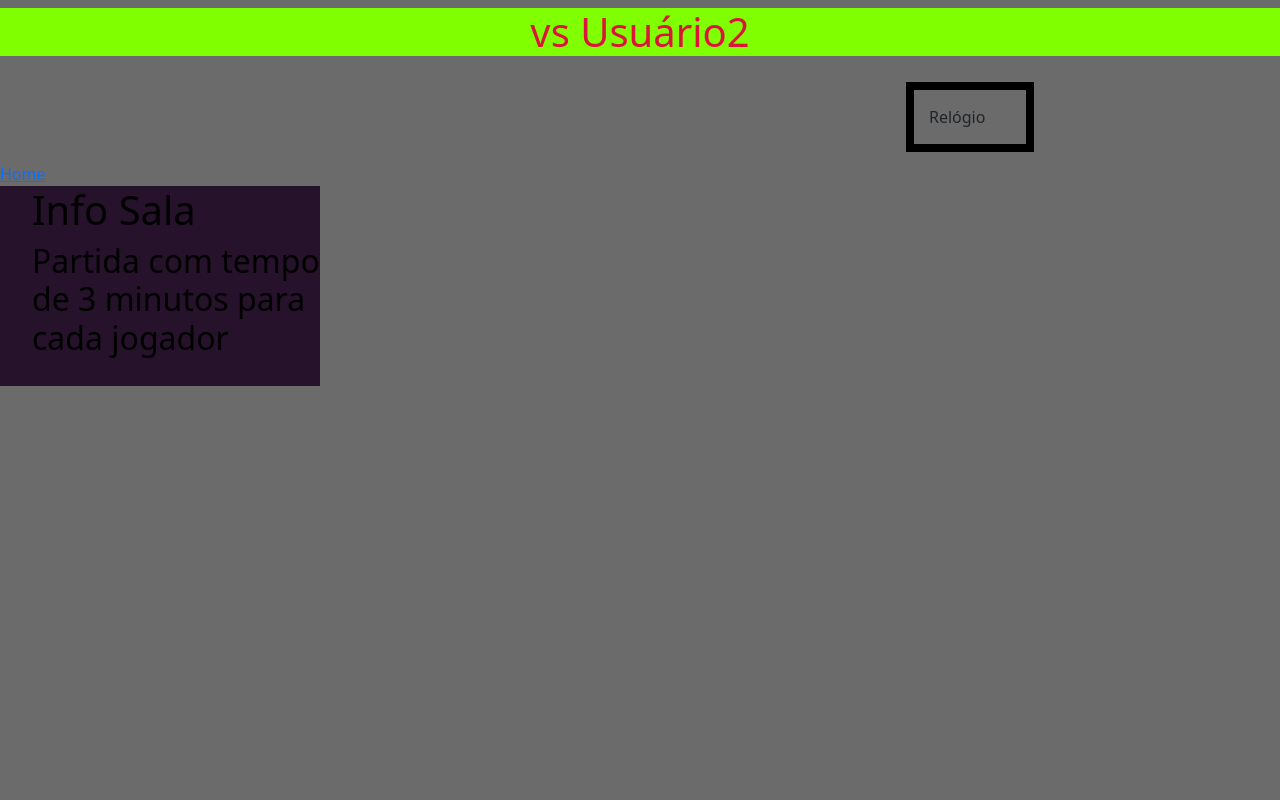
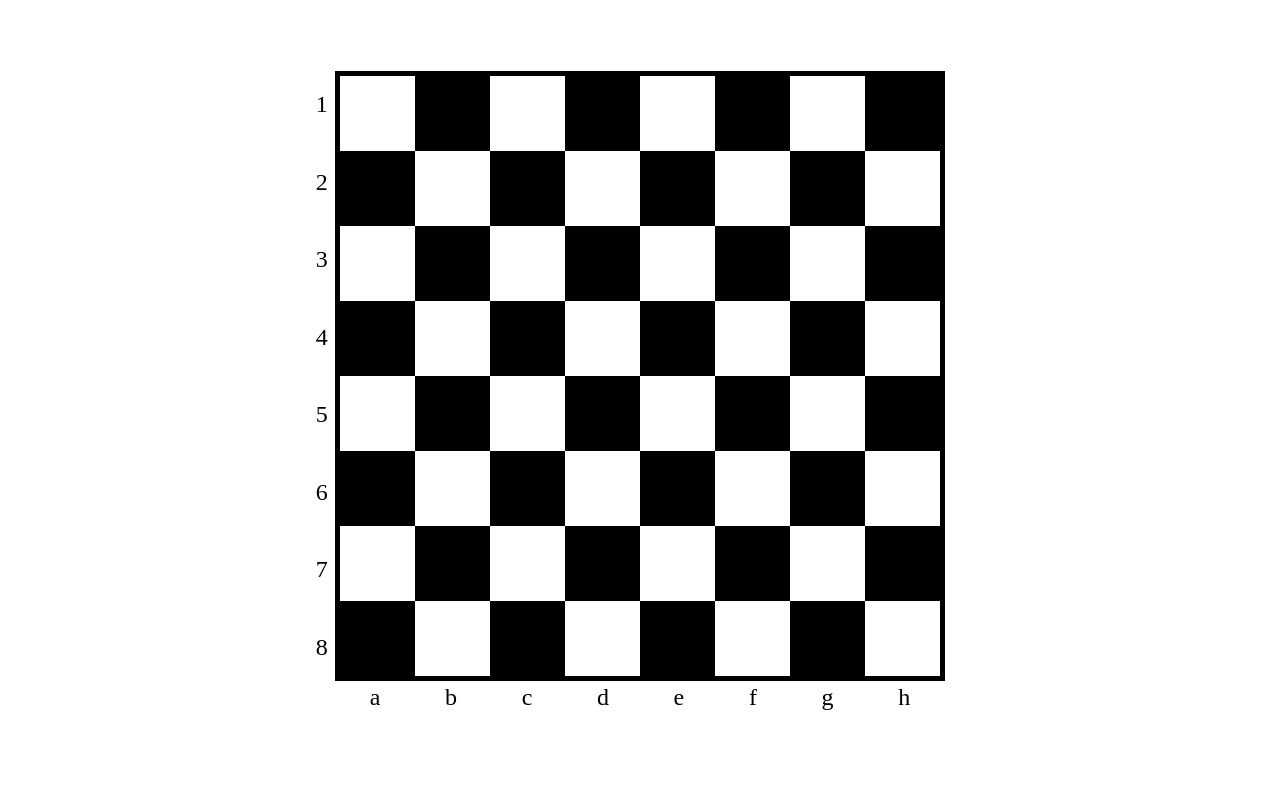
Before and after one commit to neilom18/g5-chess, a Django app: page /sala in a window 1280 px wide. Run offline with Django 3.2, Linux system fonts and the light colour scheme.

Commit message:
Adição do css do tabuleiro
Adicionei o css do tabuleiro e movi o index.html para a pasta templates e renomeei para tabuleiro.html. Movi o teste.js para static/js e renomeei para board.js

```diff
--- /dev/null
+++ b/projeto/main/static/css/styleboard.css
@@ -0,0 +1,75 @@
+*
+{
+    margin: 0;
+    padding: 0;
+    box-sizing: border-box;
+}
+
+body{
+    min-height: 100vh;
+}
+
+.upperdiv
+{
+    position: absolute;
+    top:47%;
+    left:50%;
+    transform: translate(-50%, -50%);
+    width: 670px;
+    height: 670px;
+    font-size: 1.5rem;
+}
+
+.board
+{
+    position: absolute;
+    display: grid;
+    grid-template-columns: repeat(8,1fr);
+    top: 47%;
+    left:50%;
+    transform: translate(-50%, -50%);
+    border: 5px solid black;
+    height: 610px;
+    width: 610px;
+}
+
+.square {
+    height: 75px;
+    width: 75px;
+}
+
+.black
+{
+    background: black;
+}
+
+.white
+{
+    background: white;
+}
+
+.numbers
+{
+    height: 100%;
+    width: 5%;
+    display: flex;
+    flex-direction: column;
+    justify-content: space-evenly;
+    left: 0;
+    top: 0;
+    text-align: center;
+}
+
+.letters
+{
+    position: absolute;
+    width: 100%;
+    bottom: 0;
+    display: flex;
+    justify-content: space-evenly;
+    align-items: center;
+}
+
+li {
+    list-style: none;
+}
--- a/projeto/main/templates/home.html
+++ b/projeto/main/templates/home.html
@@ -1,3 +1,4 @@
+{% load static %}
 <!DOCTYPE html>
 <html lang="pt-br">
     <head>
--- a/projeto/main/templates/sala.html
+++ b/projeto/main/templates/sala.html
@@ -1,4 +1,3 @@
-
 {% load static %}
 <!DOCTYPE html>
 <html lang="pt-br">
--- a/projeto/index.html
+++ b/projeto/main/templates/tabuleiro.html
@@ -1,8 +1,13 @@
+{% load static%}
+<! –
+    Html de testes, vai ser implementado na sala.html
+–>
 <!DOCTYPE html>
 <html lan="pt-br">
     <head>
         <meta charset="UTF-8" >
         <meta name="viewport" content="width=device-width, initial-scale=1.0" >
+        <link rel ="stylesheet" href = "{% static 'css/styleboard.css'%}">
         <title>Chess Board Design</title>
     </head>
     <body>
@@ -11,6 +16,6 @@
             <div class="numbers"></div>
         </div>
         <div class="board"></div>
-        <script src="./teste.js"></script>
+        <script src="{% static 'js/board.js'%}"></script>
     </body>
 </html>
--- a/projeto/main/views.py
+++ b/projeto/main/views.py
@@ -12,7 +12,7 @@ def lista_salas(request):
     return render(request, 'lista_salas.html')
 
 def sala(request):
-    return render(request, 'sala.html')
+    return render(request, 'tabuleiro.html')
 
 def historico(request):
     return render(request, 'historico.html')
```
Also changed, not shown: projeto/main/static/imagens/logado.png (renamed from projeto/main/static/imagens/logado.png.png), projeto/main/static/js/board.js (renamed from projeto/teste.js).
